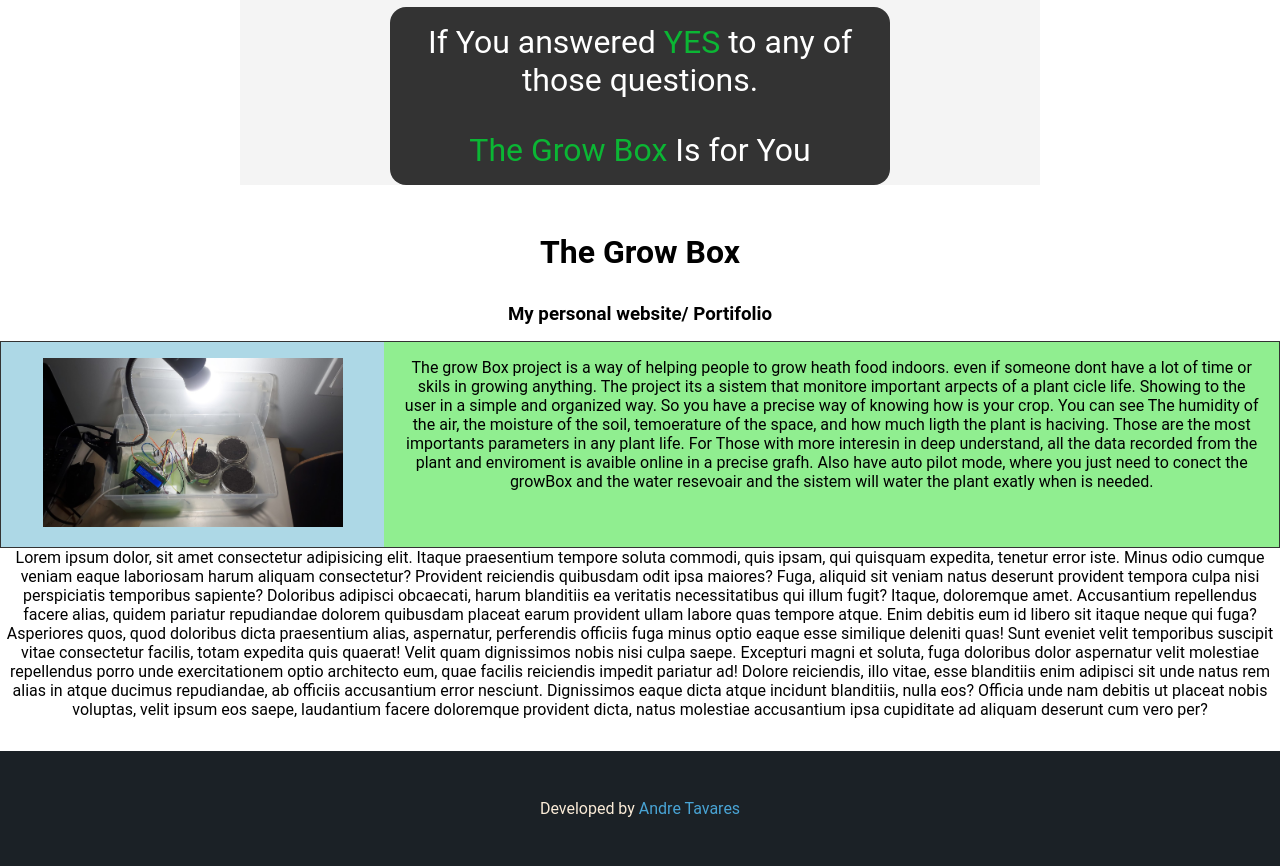
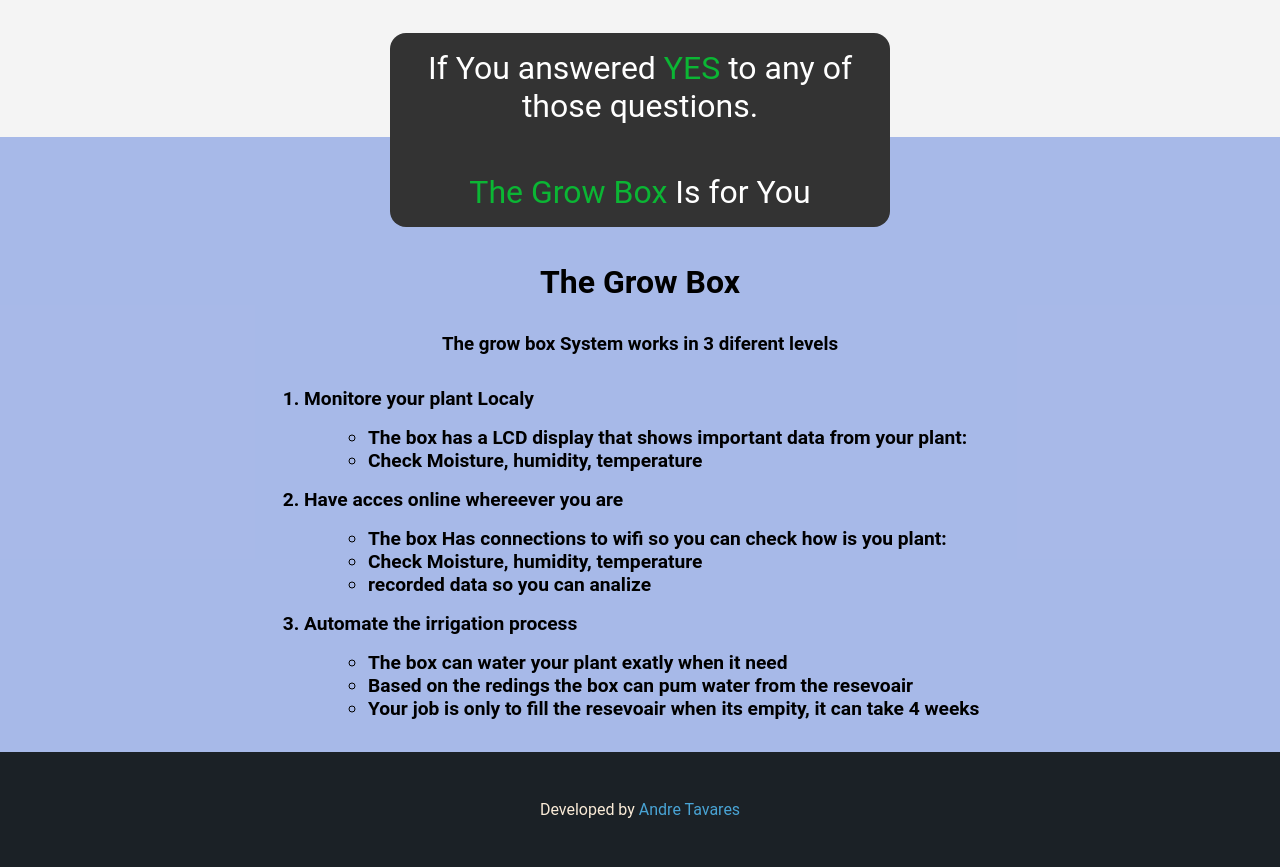
Before and after one commit to TavaresDev/TheGrowBox, a plain HTML site: page index.html in a window 1280 px wide. Shown: the part 1220-2087 px from the top of the page. Drawn offline with Linux system fonts and the light colour scheme.

Commit message:
home kinda ready

```diff
--- a/css/navBar.css
+++ b/css/navBar.css
@@ -81,10 +81,10 @@
     background: #49a4d5
 }
 .headerHome{
-    background: #9cbcb9;
+    background: rgba(81,116,209, 0.5)
 }
 .headerContact{
-    background: #5174d1;
+    background: #9cbcb9;
 }
 .mainFooter{
     padding: 3rem;
--- a/css/style.css
+++ b/css/style.css
@@ -23,7 +23,6 @@ main{
 .showItem{
     padding: 2rem 0;
 }
-/* .showItem  */
 .green{
     color: #0bb634;
 }
@@ -38,22 +37,29 @@ main{
     padding-top: 3rem;
     background: #f4f4f4;
     text-align: center;
+
+}
+.contentQuestions{
     max-width: 800px;
     margin: 0 auto;
 
 }
-.sectionIntro ul {
+.contentQuestions ul {
     list-style: none;
     padding:10px;
     color:#111;
 
 }
-.sectionIntro .ans{
+.contentQuestions .ans{
     max-width: 500px;
     background: #333;
     color: white;
     margin: 0 auto;
     border-radius: 1rem;
+    /* margin-top:5rem;  */
+    margin-top: -80px;
+    position: relative;
+    bottom: -90px;
 }
 .sectionIntro li {
     padding:1rem;
@@ -66,24 +72,47 @@ main{
     font-size: 2rem;
     /* text-align: center; */
     padding: 1rem;
+    margin-top: 1rem;
 }
 
 .sectionHome{
-    margin: 2rem 0;
-    text-align: center;
-
+    padding-top: 110px;
+    background: rgba(81,116,209, 0.5);
+    /* color: white; */
+    font-weight: 600;
 }
 .sectionHome h2{
     font-size: 2rem;
     padding: 1rem;
+    text-align: center;
 }
 .sectionHome h3{
+    text-align: center;
     /* font-size: 2rem; */
     padding: 1rem;
 }
+.sectionHome .contentHome {
+    /* padding: inherit;
+    padding: initial; */
+    max-width: 800px;
+    margin: 0 auto;
+
+}
+.sectionHome ol {
+    padding:1rem;
+    font-size: 1.2rem;
+}
+.sectionHome ol li{
+    margin-left:3rem;
+
+}
+.sectionHome ul {
+    padding:1rem;
+    /* font-size: 1.2rem; */
+}
 
 
-/* -------------Order Page---------- */
+/* -------------------Order Page---------- */
 .survey {
     /* height: 800px; */
 
@@ -172,7 +201,7 @@ main{
     border-radius: 2px;
 }
 
-/* --------------------- About Page------------- */
+/* --------------------- About Page----------------- */
 
 .sectionAbout{
     padding: 0 2rem;
--- a/index.html
+++ b/index.html
@@ -1,9 +1,10 @@
 <!DOCTYPE html>
 <html>
+
 <head>
     <meta charset='utf-8'>
     <meta http-equiv='X-UA-Compatible' content='IE=edge'>
-    <title>Andre Tavares</title>
+    <title>The Grow Box Project</title>
     <meta name='viewport' content='width=device-width, initial-scale=1'>
     <link rel="stylesheet" href="https://cdnjs.cloudflare.com/ajax/libs/font-awesome/4.7.0/css/font-awesome.min.css">
     <script src="https://kit.fontawesome.com/461864901a.js"></script>
@@ -11,6 +12,7 @@
     <link rel="stylesheet" href="css/navBar.css">
     <link rel="stylesheet" href="css/style.css">
 </head>
+
 <body>
     <header class="header headerHome">
         <nav>
@@ -27,14 +29,14 @@
         <div>
             <h1> <span class="green"> The Grow Box </span></h1>
             <h2>The IoT Solution for Growing Indoors</h2>
-            <a class="button btnAbout">Lorem</a>
+            <a class="button btnAbout">See more</a>
         </div>
 
     </header>
     <main>
         <section class="sectionShow">
             <div class="flexContainer">
-                <div class="showItem" >
+                <div class="showItem">
                     <i class="fas fa-seedling fa-3x"></i>
                     <h3> <span class="green">Grow</span> Your won Vegetables</h3>
                 </div>
@@ -48,17 +50,18 @@
                     <h3>Monitore Your <span class="green">plant</span></h3>
                 </div>
                 <div class="showItem">
-                        <i class="fas fa-tint fa-3x"></i>
+                    <i class="fas fa-tint fa-3x"></i>
                     <h3><span class="green">Automate</span> the boring Part</h3>
                 </div>
             </div>
         </section>
 
         <section class="sectionIntro">
-            <div>
+            <div class="contentQuestions">
                 <ul>
                     <li>Do you want to grow your plants, but you live in a apartament or small house?</li>
-                    <li>Do you want to eat heath food without GMO, BCO, UFO and other Abbreviations that YOU dont know what means?</li>
+                    <li>Do you want to eat heath food without GMO, BCO, UFO and other Abbreviations that YOU dont know
+                        what means?</li>
                     <li>Wanna have the experiance of growing a plant but have no experience?</li>
                     <li>You have already tryed and kill several poor little plants before?</li>
                     <li> you already have a plant or a grow, but it take so much of your time?</li>
@@ -70,58 +73,60 @@
                     <p class="ansText">If You answered <span class="green">YES</span> to any of those questions.</p>
                     <p class="ansText"><span class="green">The Grow Box</span> Is for You</p>
                 </div>
+            </div>
+            <!-- <div>
+                <h3>The Grow Box</h3>
+                <p>The grow box is a Sistem that work in diferent levels</p>
+                <ol>
+                    <li>Monitore your plant Localy
+                        <ul>
+                            <li>The box has a LCD display that shows important data from your plant:</li>
+                            <li>Check Moisture, humidity, temperature</li>
+                        </ul>
+                    </li>
+                    <li>Have acces online whereever you are
+                        <ul>
+                            <li>The box Has connections to wifi so you can check how is you plant:</li>
+                            <li>Check Moisture, humidity, temperature</li>
+                        </ul>
+                    </li>
 
-
-        </div>
-        <div>
-
-        </div>
+                </ol>
+            </div> -->
 
         </section>
 
 
         <section id="home" class="sectionHome">
-            <h2>The Grow Box</h2>
-            <h3>My personal website/ Portifolio</h3>
-            <div class="flexContainer">
-                <div class="col col30">
-                    <!-- <p>Lorem ipsum dolor sit amet consectetur adipisicing elit. Perferendis, vero.</p> -->
-                    <img class="imgProject" src="../img/grow2.jpg" alt="grow Project Arduino" sizes="" srcset="">
-                </div>
-                <div class="col col70">
-                    <p> The grow Box project is a way of helping people to grow heath food indoors. even if someone dont
-                        have a lot of time or skils in growing anything.
-                        The project its a sistem that monitore important arpects of a plant cicle life. Showing to the user
-                        in a simple and organized way. So you have a precise way of knowing how is your crop. You can see The humidity of the air, the moisture of the
-                        soil, temoerature of the space, and how much ligth the plant is haciving. Those are the most importants parameters in any plant life.
-                        For Those with more interesin in deep understand, all the data recorded from the plant and enviroment is avaible online in a precise grafh.
+            <div class="contentHome">
 
-                        Also have auto pilot mode, where you just need to conect the growBox and the water resevoair and the sistem will water the plant exatly when is needed.
-                    </p>
-                </div>
-                <!-- <div class="col col30">
-                    The grow Box project is a way of helping people to grow heath food indoors. even if someone dont
-                                have a lot of time or skils in growing anything.
-                                The project i
-                </div> -->
+                <h2>The Grow Box</h2>
+                <h3>The grow box System works in 3   diferent levels</h3>
+                <ol>
+                    <li>Monitore your plant Localy
+                        <ul>
+                            <li>The box has a LCD display that shows important data from your plant:</li>
+                            <li>Check Moisture, humidity, temperature</li>
+                        </ul>
+                    </li>
+                    <li>Have acces online whereever you are
+                        <ul>
+                            <li>The box Has connections to wifi so you can check how is you plant:</li>
+                            <li>Check Moisture, humidity, temperature</li>
+                            <li>recorded data so you can analize</li>
+                        </ul>
+                    </li>
+                    <li>Automate the irrigation process
+                        <ul>
+                            <li>The box can water your plant exatly when it need</li>
+                            <li>Based on the redings the box can pum water from the resevoair</li>
+                            <li>Your job is only to fill the resevoair when its empity, it can take 4 weeks</li>
+                        </ul>
+                    </li>
+
+                </ol>
+
             </div>
-            <div class="content">
-                <div class="img">
-
-                </div>
-                <div class="text">
-                    <p>Lorem ipsum dolor, sit amet consectetur adipisicing elit. Itaque praesentium tempore soluta commodi, quis ipsam, qui quisquam expedita, tenetur error iste. Minus odio cumque veniam eaque laboriosam harum aliquam consectetur?
-                        Provident reiciendis quibusdam odit ipsa maiores? Fuga, aliquid sit veniam natus deserunt provident tempora culpa nisi perspiciatis temporibus sapiente? Doloribus adipisci obcaecati, harum blanditiis ea veritatis necessitatibus qui illum fugit?
-                        Itaque, doloremque amet. Accusantium repellendus facere alias, quidem pariatur repudiandae dolorem quibusdam placeat earum provident ullam labore quas tempore atque. Enim debitis eum id libero sit itaque neque qui fuga?
-                        Asperiores quos, quod doloribus dicta praesentium alias, aspernatur, perferendis officiis fuga minus optio eaque esse similique deleniti quas! Sunt eveniet velit temporibus suscipit vitae consectetur facilis, totam expedita quis quaerat!
-                        Velit quam dignissimos nobis nisi culpa saepe. Excepturi magni et soluta, fuga doloribus dolor aspernatur velit molestiae repellendus porro unde exercitationem optio architecto eum, quae facilis reiciendis impedit pariatur ad!
-                        Dolore reiciendis, illo vitae, esse blanditiis enim adipisci sit unde natus rem alias in atque ducimus repudiandae, ab officiis accusantium error nesciunt. Dignissimos eaque dicta atque incidunt blanditiis, nulla eos?
-                        Officia unde nam debitis ut placeat nobis voluptas, velit ipsum eos saepe, laudantium facere doloremque provident dicta, natus molestiae accusantium ipsa cupiditate ad aliquam deserunt cum vero per?</p>
-
-                    </div>
-                </div>
-
-
         </section>
 
     </main>
```
